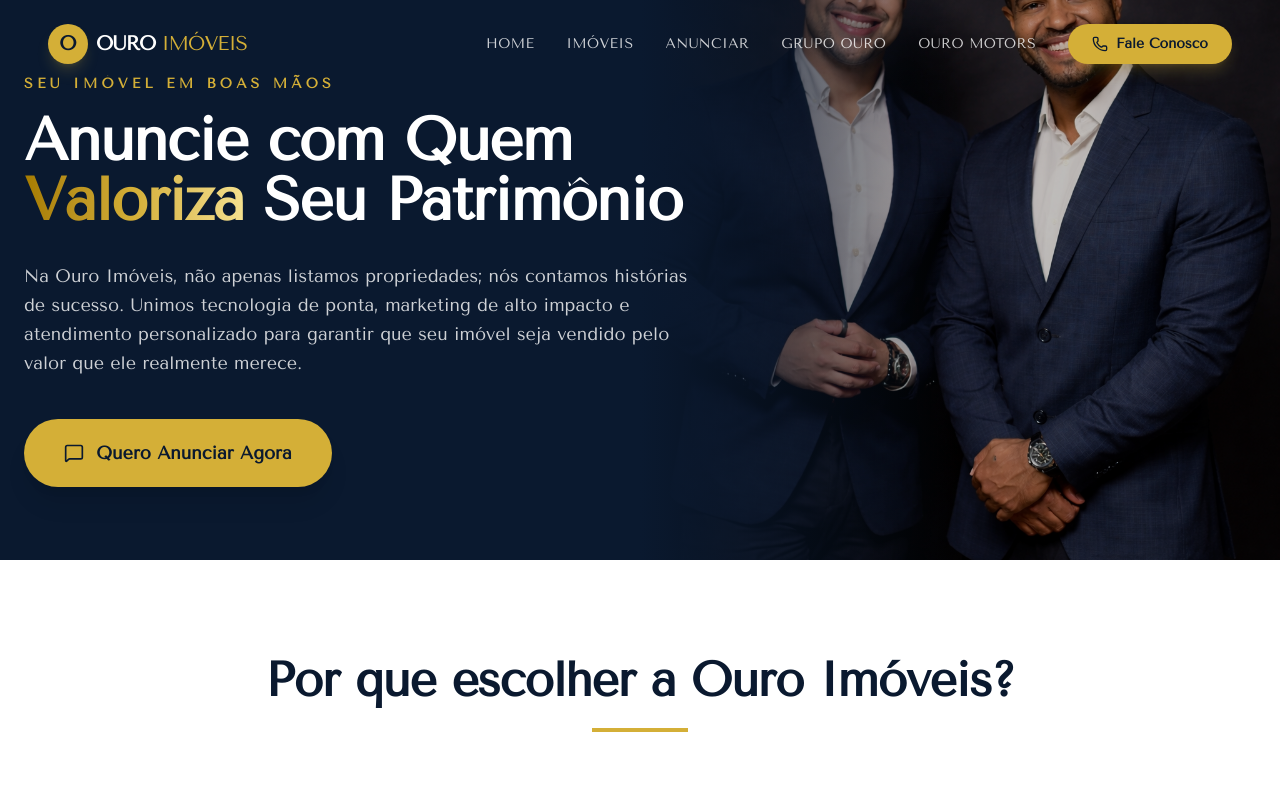
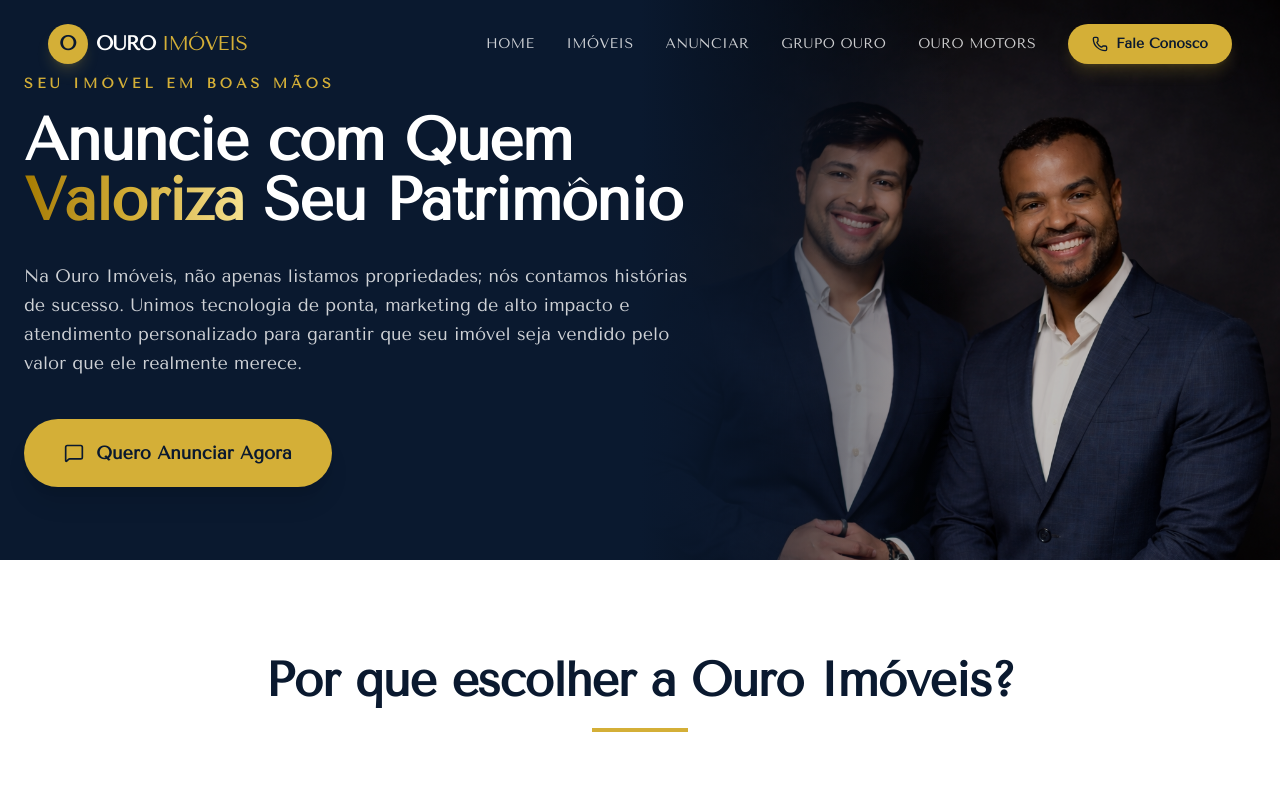
Before and after one commit to moarcy/ouro-imoveis-web, a Next.js app: page /anunciar in a window 1280 px wide. Shown: the top 800 px of the page. Built offline with nearby package versions, Linux system fonts and the light colour scheme.

Commit message:
style: adjust anunciar hero image to focus on faces (object-top)

```diff
--- a/app/anunciar/page.tsx
+++ b/app/anunciar/page.tsx
@@ -13,7 +13,7 @@
             src="/images/hero-anunciar.png"
             alt="Proprietários Grupo Ouro"
             fill
-            className="object-cover object-center brightness-75"
+            className="object-cover object-top brightness-75"
           />
           <div className="absolute inset-0 bg-gradient-to-r from-navy-primary via-transparent to-transparent" />
         </div>
```
